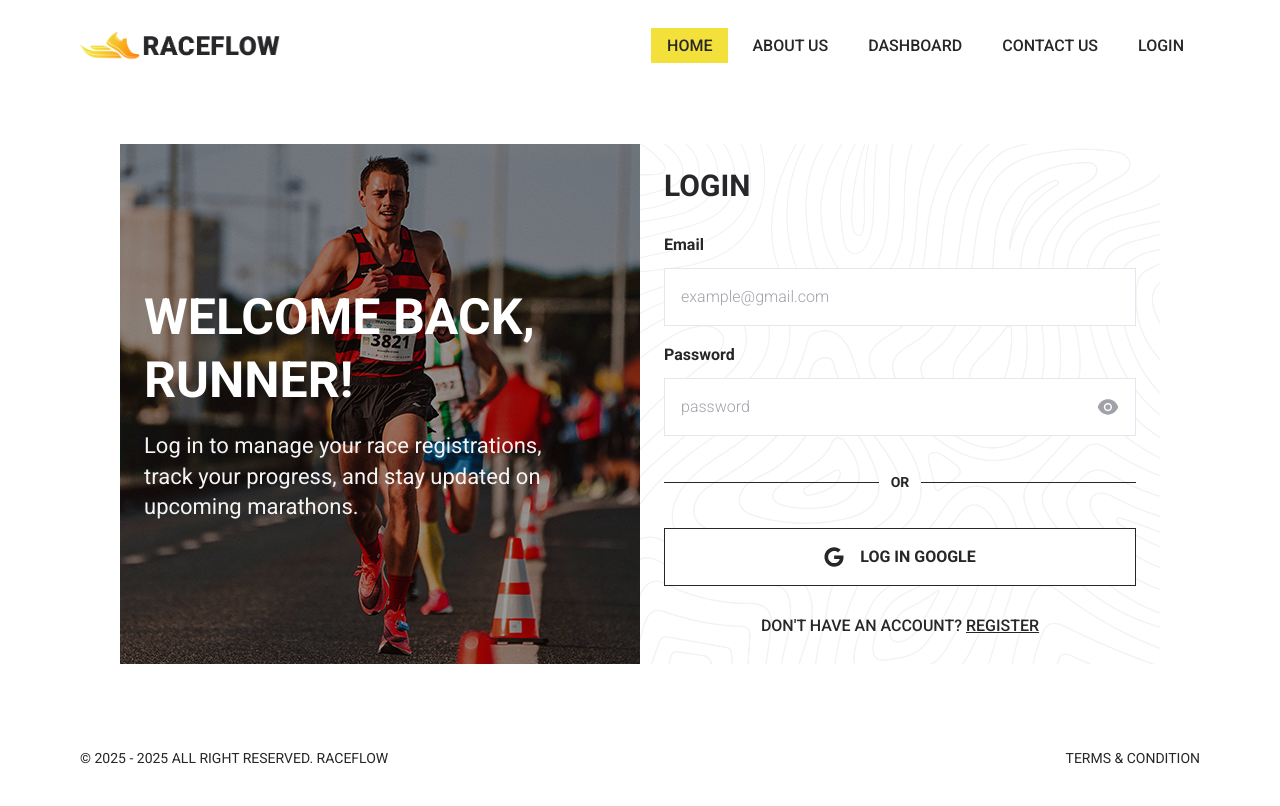
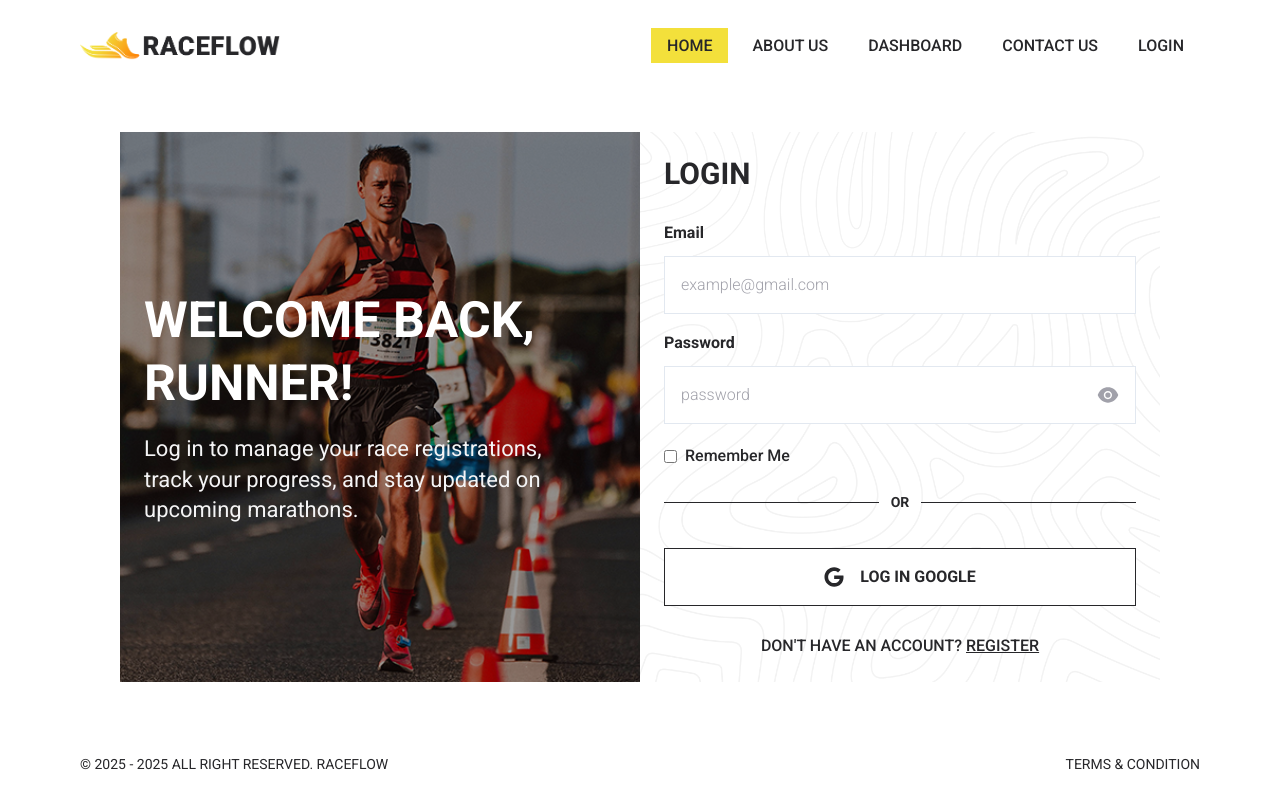
Before and after one commit to devrakibulrahman/raceflow-client-side, a React (Vite) app: page /auth/login in a window 1280 px wide. Built offline with nearby package versions, Linux system fonts and the light colour scheme.

Commit message:
make a check box with remember me text done on 01/03/2025 at 09:13 pm

```diff
--- a/src/components/LoginForm.jsx
+++ b/src/components/LoginForm.jsx
@@ -31,6 +31,7 @@ const LoginForm = () => {
                         </div>
                     </div>
                     <div className="w-full">
+                        <div className="w-full">
                             <div className="w-full mb-3">
                                 <label className="font-roboto text-base text-head-charleston-green font-bold leading-snug">Password</label>
                             </div>
@@ -47,7 +48,14 @@ const LoginForm = () => {
                                 </button>
                             </div>
                         </div>
-                    <div className="w-full pt-5">
+                        <div className="w-full py-2 mt-3">
+                            <div className="w-auto flex items-center gap-2">
+                                <input type="checkbox" />
+                                <p className="font-roboto text-head-charleston-green text-base font-medium ">Remember Me</p>
+                            </div>
+                        </div>
+                    </div>
+                    <div className="w-full">
                         <div className="w-full flex items-center justify-between gap-x-3">
                             <div className="w-full border-b border-head-charleston-green transition ease-linear duration-200"></div>
                             <p className="font-roboto text-sm text-head-charleston-green font-bold uppercase">Or</p>
```
Lines whose indentation alone changed are shown as unchanged.
